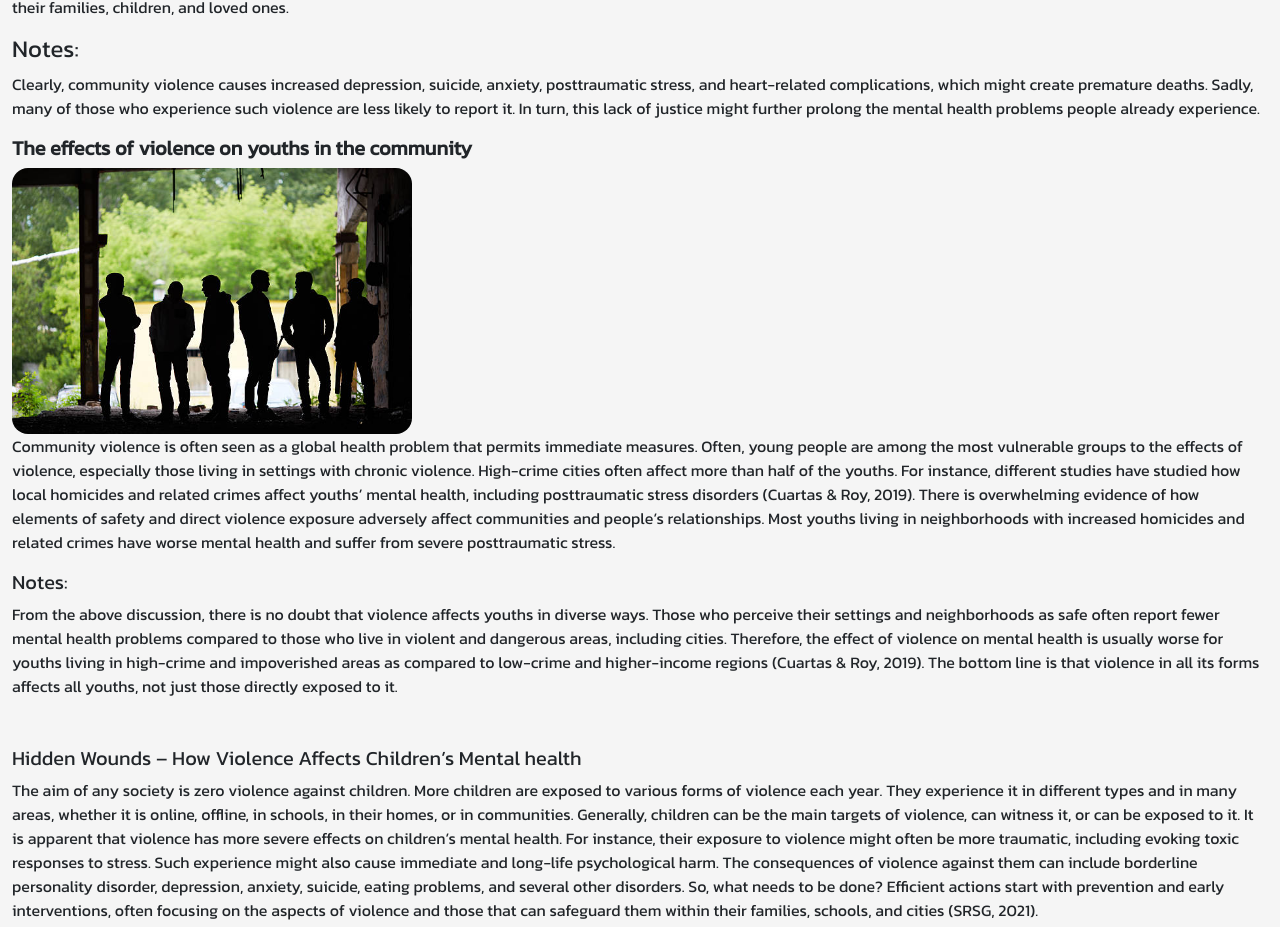
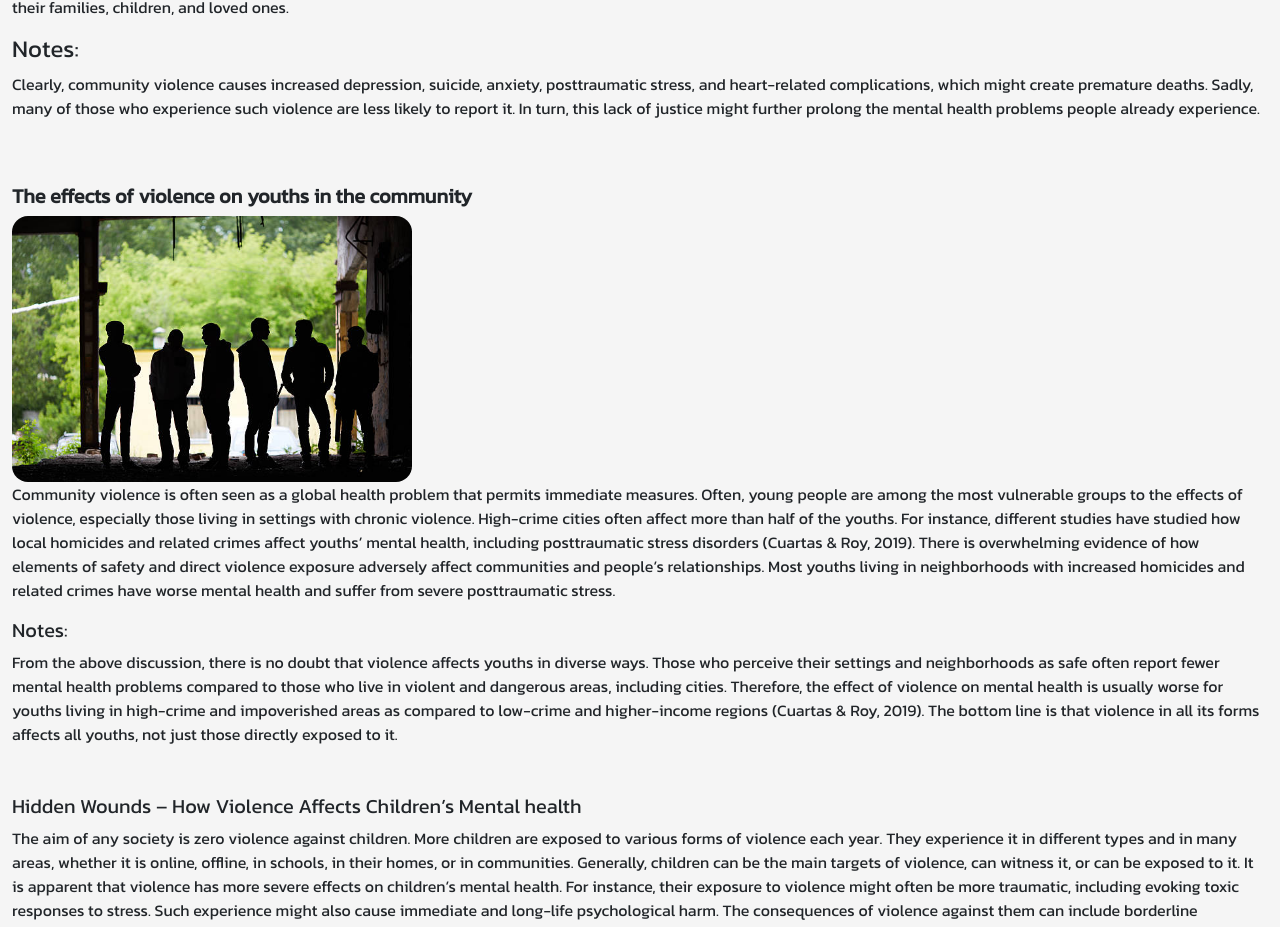
Before and after one commit to Roche001/campaign-website, a React (Create React App) app: page / in a window 1280 px wide. Shown: the part 1040-1967 px from the top of the page. Built offline with nearby package versions, Linux system fonts and the light colour scheme; a web font is replaced by a local one.

Commit message:
update changes

```diff
--- a/src/components/violence/Violence.jsx
+++ b/src/components/violence/Violence.jsx
@@ -2,7 +2,7 @@ import React from "react";
 import "./Violence.css";
 const Violence = () => {
   return (
-    <div id="Violence" className="container-fluid">
+    <section id="Violence" className="container-fluid">
       <div className="violence-head">
         <h5>The effects of violence on youths in the community</h5>
       </div>
@@ -41,7 +41,7 @@ const Violence = () => {
           not just those directly exposed to it.{" "}
         </p>
       </div>
-    </div>
+    </section>
   );
 };
 
```
